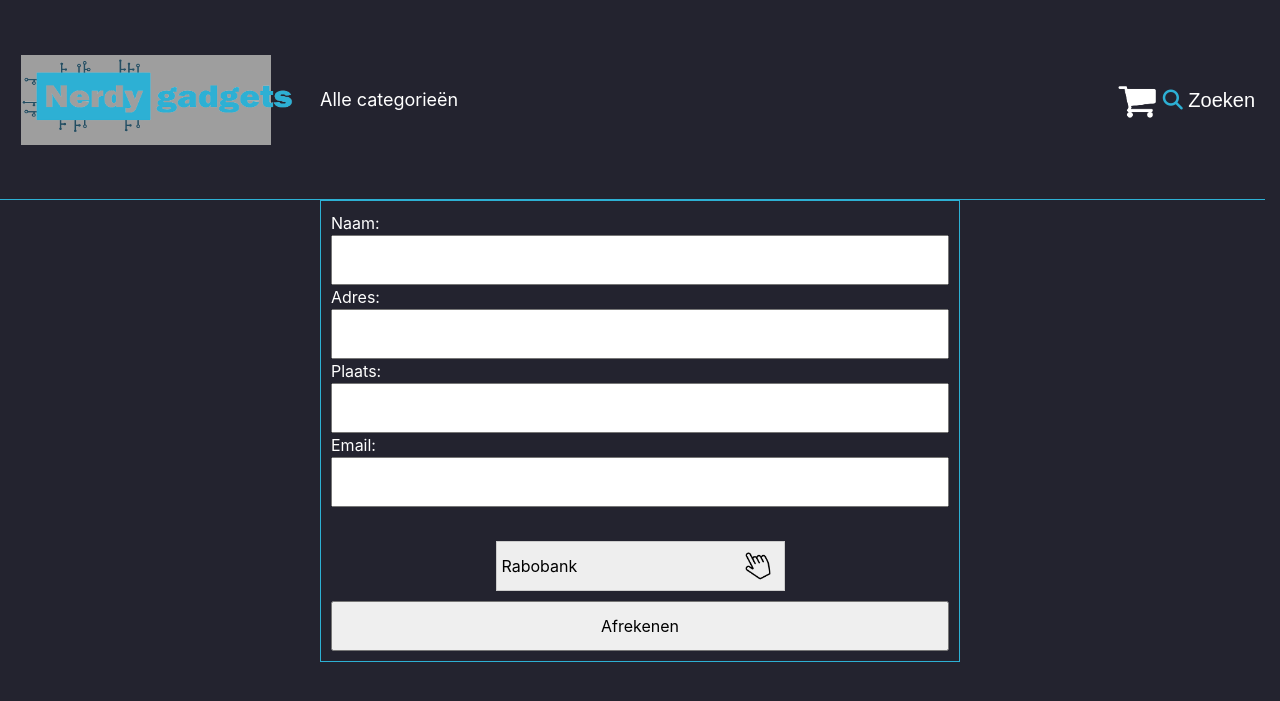
After one commit to PatrickWildschut/nerdygadgets, a PHP site: page /buy.php in a window 1280 px wide. The commit adds this page. Shown: the top 701 px of the page. Run offline with PHP 8.4, Linux system fonts and the light colour scheme; data that the repository does not hold is empty; some libraries are stand-ins or nearby versions; some web fonts are replaced; grey boxes are pictures that could not be loaded.

Commit message:
Afrekenen knop toegevoegd in cart.php, buy.php gemaakt en invul form gemaakt

```diff
--- a/Public/CSS/style.css
+++ b/Public/CSS/style.css
@@ -525,9 +525,10 @@ ul#ul-class-price li {
     margin:auto;
     width: 400px;
     height: 400px;
-
-
-
-
-
 }
+.center {
+  margin: auto;
+  width: 50%;
+  border: 1px solid #2DB0D4;
+  padding: 10px;
+}
--- /dev/null
+++ b/buy.php
@@ -0,0 +1,26 @@
+<?php
+include __DIR__ . "/header.php";
+?>
+
+<div class="center">
+<form>
+	Naam: <input type="text" name="naam" required>
+	Adres: <input type="text" name="adres" required>
+	Plaats: <input type="text" name="plaats" required>
+	Email: <input type="text" name="email" required> <br> <br>
+
+	<div class="center" style="border: none;">
+	<select name="betaalwijze">
+  		<option value="rabobank">Rabobank</option>
+  		<option value="ing">ING</option>
+  		<option value="abnamro">ABN Amro</option>
+  		<option value="asnbank">ASN Bank</option>
+	</select>
+	</div>
+
+	<input type="submit" name="" value="Afrekenen">
+</form>
+</div>
+<?php
+include __DIR__ . "/footer.php";
+?>
```
Also changed, not shown: cart.php (+6 -1 lines).
